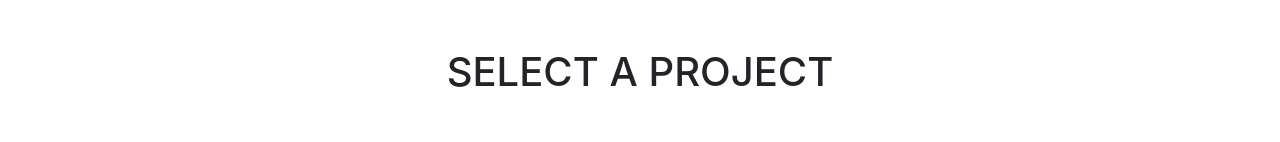
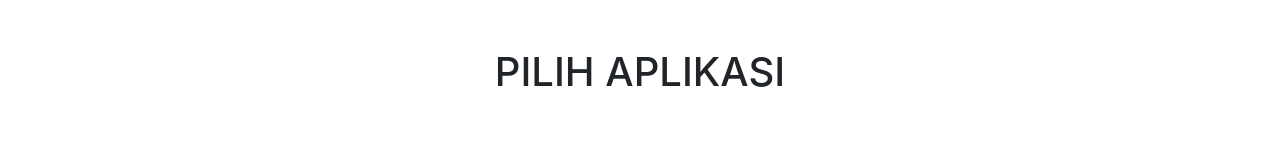
Before and after one commit to sugiyono85/covid-19, a plain HTML site: page index.html in a window 1280 px wide. Shown: the top 142 px of the page. Drawn offline with nearby package versions, Linux system fonts and the light colour scheme.

Commit message:
Update index.html
tes

```diff
--- a/index.html
+++ b/index.html
@@ -10,7 +10,7 @@
 <body>
 
     <div class="container py-5">
-        <h1 class="text-center text-uppercase mb-5">select a project</h1>
+        <h1 class="text-center text-uppercase mb-5">Pilih Aplikasi</h1>
         <div class="row">
             <div class="col-md-6">
                 <a href="./covid19/" class="card text-dark">
```
